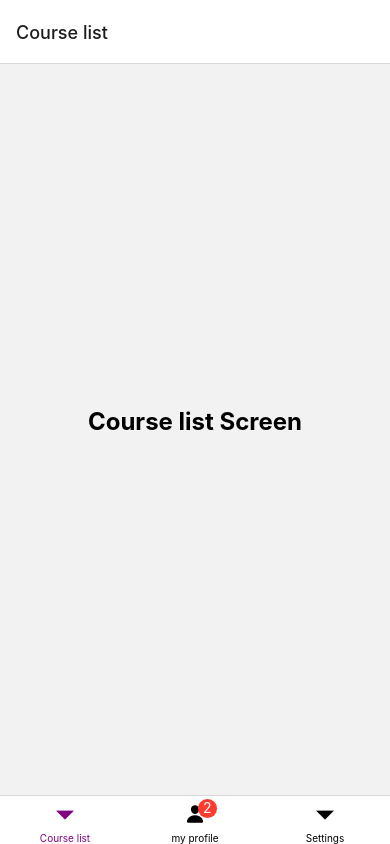
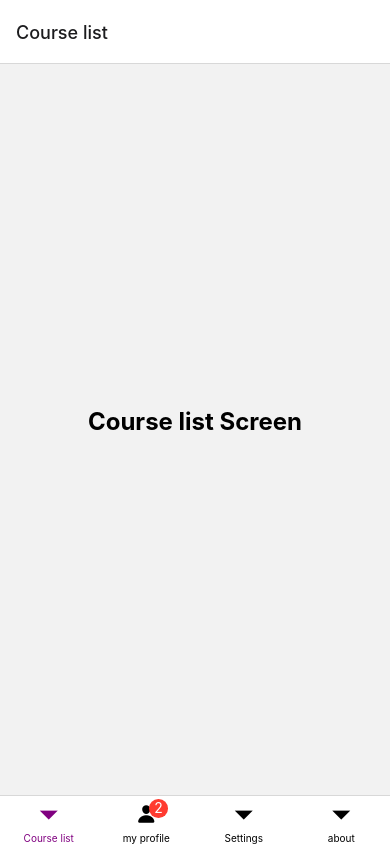
Before and after one commit to setykarimi/react-native, a React Native app: screen / in a window 390 px wide. Built offline with nearby package versions, Linux system fonts and the light colour scheme.

Commit message:
Subject: Rn navigation, Description: Merge navigations, Date: 7/9/2024

```diff
--- a/App.js
+++ b/App.js
@@ -1,6 +1,7 @@
 import { Platform, StyleSheet } from "react-native";
 import GestureHandler from "./components/gesture-handler";
 import BottomNavigation from "./components/bottom-navigation";
+import RnNavigation from "./components/rn-navigation";
 export default function App() {
   const data = [
     {
@@ -42,9 +43,10 @@ export default function App() {
     // <SectionListComp />
     // <RnForms />
     // <Posts />
-    // <RnNavigation />
-    // <GestureHandler />
-    <BottomNavigation />
+<>
+    {/* <RnNavigation /> */}
+    {/* <GestureHandler /> */}
+    <BottomNavigation /></>
     // <SafeAreaView style={styles.container}>
     //   <ScrollView>
     //     {data.map((item) => (
--- a/components/bottom-navigation/index.js
+++ b/components/bottom-navigation/index.js
@@ -5,6 +5,7 @@ import CourseListScreen from "../../screens/course-list-screen";
 import ProfileScreen from "../../screens/profile-screen";
 import SettingScreen from "../../screens/setting-screen";
 import Ionicons from '@expo/vector-icons/Ionicons'
+import RnNavigation, { AboutStack } from "../rn-navigation";
 
 const Tab = createBottomTabNavigator();
 
@@ -24,6 +25,7 @@ export default function BottomNavigation() {
           tabBarBadge: 2
         }}/>
         <Tab.Screen name="Settings" component={SettingScreen} />
+        <Tab.Screen name="about" component={AboutStack} />
       </Tab.Navigator>
     </NavigationContainer>
   );
--- a/components/rn-navigation/index.js
+++ b/components/rn-navigation/index.js
@@ -10,6 +10,13 @@ const Stack = createNativeStackNavigator();
 export default function RnNavigation() {
   return (
     <NavigationContainer>
+      <AboutStack />
+    </NavigationContainer>
+  );
+}
+
+export const AboutStack = () => {
+  return (
     <Stack.Navigator
       initialRouteName="Home"
       screenOptions={{
@@ -41,11 +48,13 @@ export default function RnNavigation() {
         initialParams={{
           name: "Hety",
         }}
+        options={{
+          headerShown: false
+        }}
         // options={({ route }) => ({
         //   title: route.params?.name,
         // })}
       />
     </Stack.Navigator>
-    </NavigationContainer>
   );
-}
+};
```
Lines whose indentation alone changed are shown as unchanged.
